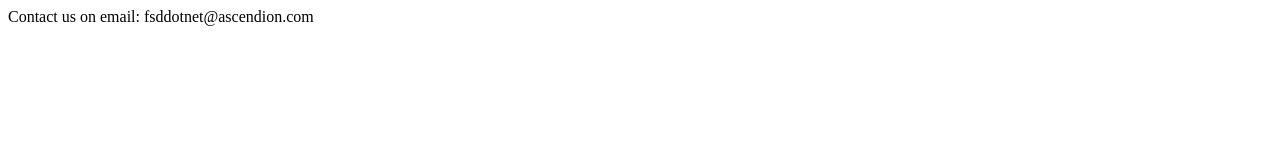
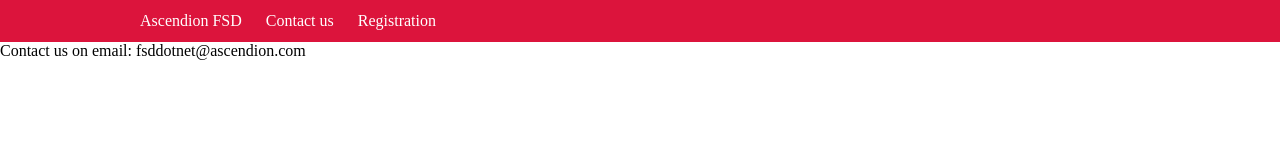
Before and after one commit to puranik3/personal-website, a website: page public/contact.html in a window 1280 px wide. Drawn offline with Linux system fonts and the light colour scheme.

Commit message:
stylee css linked to registration and contact files

```diff
--- a/public/contact.html
+++ b/public/contact.html
@@ -4,8 +4,16 @@
         <meta charset="UTF-8" />
         <meta name="viewport" content="width=device-width, initial-scale=1.0" />
         <title>Contact Us</title>
+        <link rel="stylesheet" href="styles/app.css">
     </head>
     <body>
+        <nav>
+            <div class="container menu">
+                <a href="index.html">Ascendion FSD</a>
+                <a href="contact.html">Contact us</a>
+                <a href="registration.html">Registration</a>
+            </div>
+        </nav>
         Contact us on email: fsddotnet@ascendion.com
     </body>
 </html>
```
Also changed, not shown: public/index.html (+1 -0 lines), public/registration.html (+9 -0 lines).
